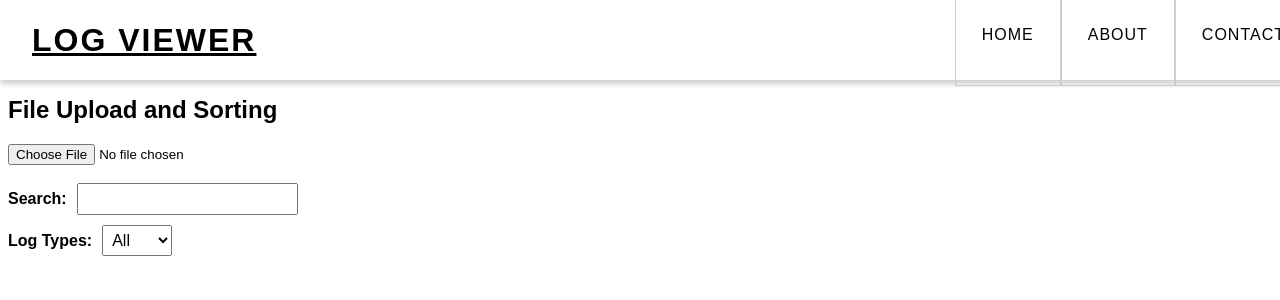
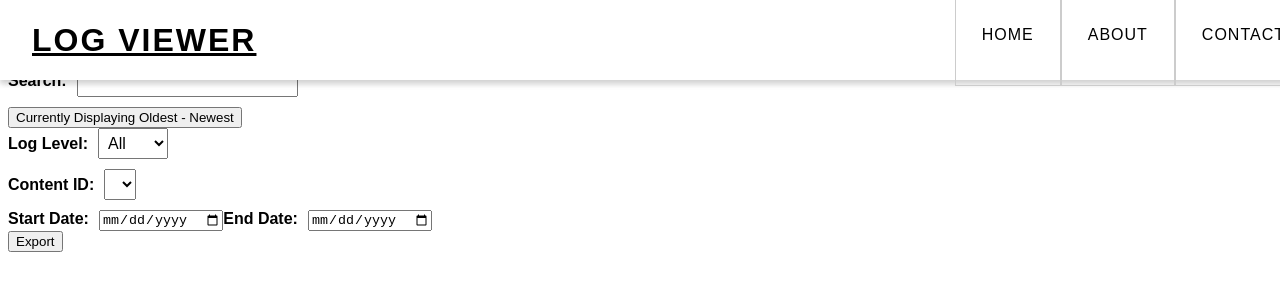
Before and after one commit to piotronm/log_viewer, a React (Create React App) app: page / in a window 1280 px wide. Shown: the top 300 px of the page. Built offline with nearby package versions, Linux system fonts and the light colour scheme.

Commit message:
Update App.jsx

```diff
--- a/src/App.jsx
+++ b/src/App.jsx
@@ -1,29 +1,31 @@
 import React, { useState } from 'react';
 import "./App.css";
 import Header from './Header';
-import { BrowserRouter as Router, Routes, Route } from 'react-router-dom';
-import Home from './Home';
-import About from './About';
-import Contact from './Contact';
+import { BrowserRouter as Router} from 'react-router-dom';
+import moment from 'moment-timezone';
 
 function App() {
   const [data, setData] = useState([]);
   const [searchTerm, setSearchTerm] = useState('');
   const [logType, setLogType] = useState('');
   const [fileSize, setFileSize] = useState(null);
+  const [startDate, setStartDate] = useState(null);
+  const [endDate, setEndDate] = useState(null);
+  const [selectedContentId, setSelectedContentId] = useState('');
+  const [sortOrder, setSortOrder] = useState("newest");
 
-
-  function getClass(logType) {
-    switch (logType) {
-      case 'info':
-        return 'info';
-      case 'warn':
-        return 'warn';
-      case 'error':
-        return 'error';
-      default:
-        return '';
+  function getClass(str) {
+    if (str && str.length >= 31) {
+      const code = str.slice(27, 31);
+      if (code === "0001") {
+        return "green";
+      } else if (code === "0002") {
+        return "red";
+      } else if (code === "0003") {
+        return "blue";
       }
+    }
+    return "";
   }
 
 
@@ -39,14 +41,70 @@ function App() {
 
     reader.onload = () => {
       const lines = reader.result.split('\n');
-      setData(lines);
+      const convertedData = lines.map(line => {
+        const date = moment.utc(line.slice(0, 23)).tz(moment.tz.guess());
+        const restOfLine = line.slice(24);
+        const convertedDate = date.format('YYYY-MM-DD HH:mm:ss');
+        return `${convertedDate} ${restOfLine}`;
+      });
+      setData(convertedData);
+
+      // Extract content IDs from file and populate dropdown
+      const contentIds = new Set();
+      const contentIdRegex = /contentid-([^\s]+)/gi;
+      lines.forEach((line) => {
+        const matches = line.match(contentIdRegex);
+        if (matches) {
+          matches.forEach((match) => {
+            const contentId = match.replace('contentid-', '');
+            contentIds.add(contentId);
+          });
+        }
+      });
+      // Add "All" option to content ID dropdown and set it as the default value
+      contentIds.add('All');
+      const contentIdDropdown = document.getElementById('contentid-dropdown');
+      if (contentIdDropdown) {
+        contentIdDropdown.innerHTML = '';
+const optionAll = document.createElement('option');
+optionAll.value = 'All';
+optionAll.text = 'All';
+contentIdDropdown.appendChild(optionAll);
+contentIds.forEach((contentId) => {
+  if (contentId !== 'All') {
+    const option = document.createElement('option');
+    option.value = contentId;
+    option.text = contentId;
+    contentIdDropdown.appendChild(option);
+  }
+});
+contentIdDropdown.value = 'All';
+
+      }
     };
     reader.readAsText(file);
-
     const fileSizeInMB = file.size / (1024 * 1024);
     setFileSize(fileSizeInMB.toFixed(3));
   };
 
+
+
+  const handleExport = () => {
+    const filteredText = data.join('\n');
+    const blob = new Blob([filteredText], {type: "text/plain;charset=utf-8"});
+    const fileName = "filtered_data.txt";
+    if (window.navigator && window.navigator.msSaveOrOpenBlob) {
+      // For IE browser
+      window.navigator.msSaveOrOpenBlob(blob, fileName);
+    } else {
+      // For other browsers
+      const url = URL.createObjectURL(blob);
+      const link = document.createElement('a');
+      link.href = url;
+      link.download = fileName;
+      link.click();
+    }
+  }
 
   const handleSearchInput = (event) => {
     setSearchTerm(event.target.value);
@@ -54,52 +112,121 @@ function App() {
 
   const handleLogTypeChange = (event) => {
     setLogType(event.target.value);
+  };
+
+  const handleContentIdChange = (event) => {
+    setSelectedContentId(event.target.value);
+  };
+
+  const handleStartDateChange = (event) => {
+    const selectedDate = event.target.value;
+    const startDate = selectedDate ? new Date(selectedDate) : null;
+    if (startDate) {
+      const offset = -4; // EST is UTC-4
+      const utcDate = new Date(startDate.getTime() + (startDate.getTimezoneOffset() * 60000));
+      const estDate = new Date(utcDate.getTime() + (offset * 60 * 60 * 1000));
+      setStartDate(estDate);
+    } else {
+      setStartDate(null);
     }
+  };
+
+  const handleEndDateChange = (event) => {
+    const selectedDate = event.target.value;
+    const endDate = selectedDate ? new Date(selectedDate) : null;
+    if (endDate) {
+      const offset = -4; // EST is UTC-4
+      const utcDate = new Date(endDate.getTime() + (endDate.getTimezoneOffset() * 60000));
+      const estDate = new Date(utcDate.getTime() + (offset * 60 * 60 * 1000));
+      setEndDate(estDate);
+    } else {
+      setEndDate(null);
+    }
+  };
+
+
+  const toggleSortOrder = () => {
+    setSortOrder(sortOrder === "newest" ? "oldest" : "newest");
+  };
+
+  const options = {
+    timeZone: "America/New_York",
+    year: "numeric",
+    month: "2-digit",
+    day: "2-digit",
+    hour: "2-digit",
+    minute: "2-digit",
+    second: "2-digit",
+  };
 
   const filteredData = data
   .filter((item) => {
-      if (logType === '') {
+    // Filter based on searchTerm
+    if (searchTerm && !item.toLowerCase().includes(searchTerm.toLowerCase())) {
+      return false;
+    }
+    // Filter based on logType
+    if (logType && !item.toLowerCase().includes(logType.toLowerCase())) {
+      return false;
+    }
+    // Filter based on selectedContentId
+    if (selectedContentId && !item.includes(`contentid-${selectedContentId}`)) {
+      return false;
+    }
+    // Filter based on startDate
+    if (startDate && new Date(item.split(" ")[0]) < startDate) {
+      return false;
+    }
+    // Filter based on endDate
+    if (endDate && new Date(item.split(" ")[0]) > endDate) {
+      return false;
+    }
     return true;
+  })
+  .sort((a, b) => {
+    // Sort based on sortOrder
+    const dateA = new Date(a.split(" ")[0] + " " + a.split(" ")[1] + " " + options.timeZone);
+    const dateB = new Date(b.split(" ")[0] + " " + b.split(" ")[1] + " " + options.timeZone);
+    if (sortOrder === "newest") {
+      return dateB - dateA;
     } else {
-        return item.toLowerCase().includes(logType.toLowerCase());
-      }
-    })
-    .filter((item) => {
-      if (searchTerm === '') {
-        return true;
-      } else {
-        return item.toLowerCase().includes(searchTerm.toLowerCase());
+      return dateA - dateB;
     }
   });
 
+
+if (sortOrder === "oldest") {
+  filteredData.reverse();
+}
+
+
+
   return (
     <Router>
-        <div>
+      <div id='top'>
         <div className='header'>
           <Header/>
-            <Routes>
-              <Route exact path="/" component={Home} />
-              <Route path="/about" component={About} />
-              <Route path="/contact" component={Contact} />
-            </Routes>
         </div>
-          <br/> <br/> <br/> <br/>
-          <h1>File Upload and Sorting</h1>
+
         <div>
-            <input type="file" onChange={handleFileUpload} />
+          <label for="file-upload" class="custom-file-upload">Choose File</label>
+          <input type="file" id='file-upload' onChange={handleFileUpload} />
         </div>
-          {fileSize && (
+        <div className='file-size'>
         <div>
           File size: {fileSize} MB
         </div>
-          )}
+        </div>
         <div>
           <br/>
-            <label htmlFor="search-input">Search:</label>
+          <label htmlFor="search-input" id='search-input'className='search-input'>Search:</label>
           <input type="text" id="search-input" value={searchTerm} onChange={handleSearchInput} />
         </div>
         <div>
-            <label htmlFor="log-types">Log Types:</label>
+          <button onClick={toggleSortOrder}>Currently Displaying {sortOrder === "newest" ? "Oldest - Newest" : "Newest - Oldest"}</button>
+        </div>
+        <div>
+          <label htmlFor="log-types">Log Level:</label>
           <select id="log-types" value={logType} onChange={handleLogTypeChange}>
             <option value="">All</option>
             <option value="Info">Info</option>
@@ -107,12 +234,32 @@ function App() {
             <option value="Error">Error</option>
           </select>
         </div>
-          <ul>
+        <div>
+          <label htmlFor="contentid-dropdown">Content ID:</label>
+          <select id="contentid-dropdown" value={selectedContentId} onChange={handleContentIdChange}>
+          {/* options */}
+          </select>
+        </div>
+        <div>
+          <label htmlFor="start-date">Start Date:</label>
+          <input type="date" id="start-date" onChange={handleStartDateChange} />
+          <label htmlFor="end-date">End Date:</label>
+          <input type="date" id="end-date" onChange={handleEndDateChange} />
+        </div>
+        <div>
+          <button onClick={handleExport}>Export</button>
+        </div>
+        <ul className='display-items'>
           {filteredData.map((item, index) => {
             const parts = item.split(',');
+            const regex = new RegExp(`(${searchTerm})`, 'gi');
+            const partsHighlighted = parts[0].split(regex);
             const display = searchTerm ? (
           <span>
-                  {parts[0].replace(new RegExp(`(${searchTerm})`, 'gi'), '$1')} - {parts[1]}
+            {partsHighlighted.map((part, i) =>
+            regex.test(part) ? <mark key={i} className="highlight">{part}</mark> : part
+            )}
+            - {parts[1]}
           </span>
           ) : (
           <span>{item}</span>
@@ -124,7 +271,7 @@ function App() {
           );
             })}
           </ul>
-          <div className='footer'>
+        <div id='bottom'>
         </div>
       </div>
     </Router>
```
Lines whose indentation alone changed are shown as unchanged.
